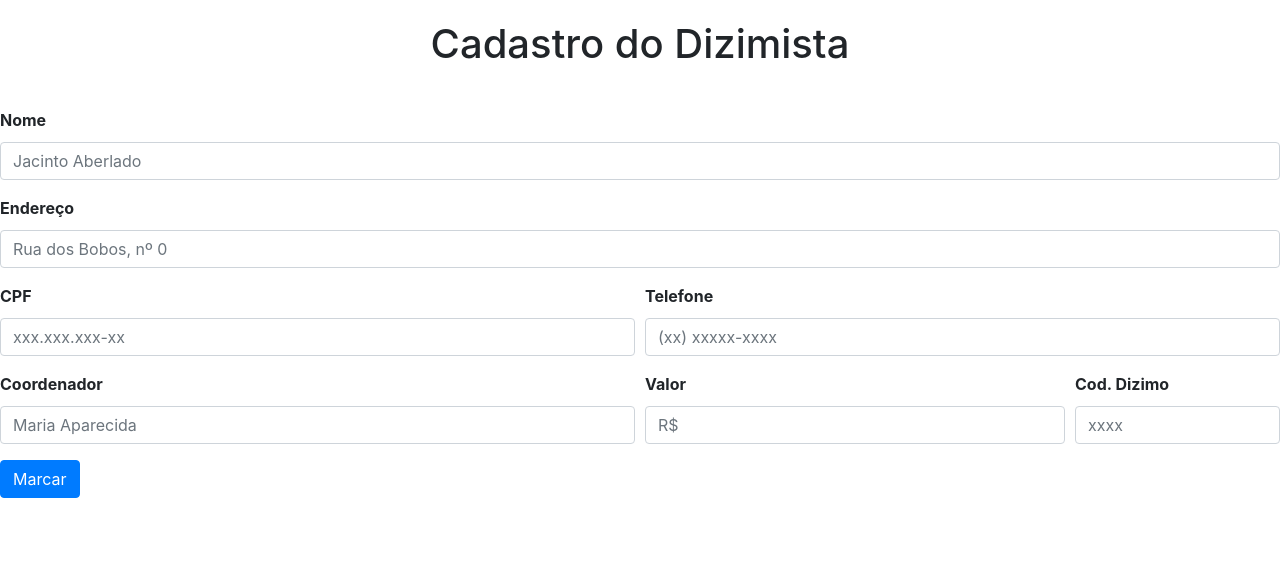
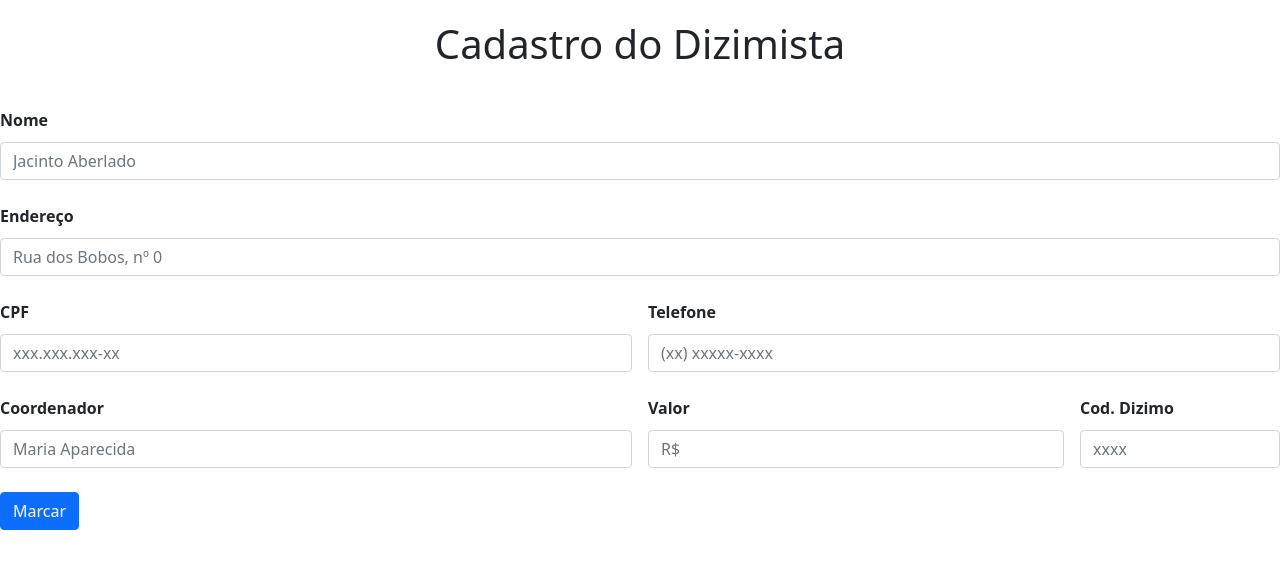
Before and after one commit to DIeesiel/Entrega-TCC, a PHP site: page /menuLateral/dizimistas.php in a window 1280 px wide. Shown: the top 569 px of the page. Run offline with PHP 8.4, Linux system fonts and the light colour scheme.

Commit message:
Menu +- resolvido

```diff
--- a/menuLateral/dizimistas.php
+++ b/menuLateral/dizimistas.php
@@ -1,4 +1,4 @@
-<link rel="stylesheet" href="https://stackpath.bootstrapcdn.com/bootstrap/4.1.3/css/bootstrap.min.css" integrity="sha384-MCw98/SFnGE8fJT3GXwEOngsV7Zt27NXFoaoApmYm81iuXoPkFOJwJ8ERdknLPMO" crossorigin="anonymous">
+<link href="https://cdn.jsdelivr.net/npm/bootstrap@5.0.2/dist/css/bootstrap.min.css" rel="stylesheet" integrity="sha384-EVSTQN3/azprG1Anm3QDgpJLIm9Nao0Yz1ztcQTwFspd3yD65VohhpuuCOmLASjC" crossorigin="anonymous">
 
 <style>
 h1 {
@@ -20,39 +20,43 @@ font-weight: bold;
 
 <h1>Cadastro do Dizimista</h1>
 <form method="post" action="../importacao2.php">
-    <div class="form-group">
+    <div class="col-12">
       <label for="inputAddress">Nome</label>
       <input type="text" name="nome" class="form-control" id="inputAddress" placeholder="Jacinto Aberlado" required>
     </div>
-      <div class="form-group">
+</br>
+      <div class="col-12">
         <label for="inputCity">Endereço</label>
         <input type="text" name="endereco" class="form-control" id="inputCity" placeholder="Rua dos Bobos, nº 0" required>
       </div>
-    <div class="form-row">
-      <div class="form-group col-6">
+</br>
+    <div class="row g-3">
+      <div class="col-6">
         <label for="inputCPF">CPF</label>
         <input type="text" name="cpf" class="form-control" id="inputEmail4" placeholder="xxx.xxx.xxx-xx" maxlength="14" required>
       </div>
-      <div class="form-group col-6">
+      <div class="col-6">
         <label for="inputPassword4">Telefone</label>
         <input type="text" name="telefone" class="form-control" id="inputPassword4" placeholder="(xx) xxxxx-xxxx" required>
       </div>
     </div>
-    <div class="form-row">
-      <div class="form-group col-6">
+</br>
+    <div class="row g-3">
+      <div class="col-sm-6">
         <label for="inputCity">Coordenador</label>
         <input type="text" name="coordenador" class="form-control" id="inputCity" placeholder="Maria Aparecida" required>
       </div>
-      <div class="form-group col-4">
+      <div class="col-sm-4">
         <label for="inputEstado">Valor</label>
         <input type="text" name="valor" class="form-control" id="inputCEP" placeholder="R$" required>
       </div>
-      <div class="form-group col-2">
+      <div class="col-sm-2">
         <label for="inputCEP">Cod. Dizimo</label>
         <input type="text" name="codigo" class="form-control" id="inputCEP" maxlength="4" placeholder="xxxx" required>
       </div>
     </div>
-    <button type="submit" class="btn btn-primary" class="butao">Marcar</button>
+</br>
+    <button type="submit" class="btn btn-primary">Marcar</button>
   </form>
 </div>
 </main>
--- a/menuLateral/dizimo.php
+++ b/menuLateral/dizimo.php
@@ -1,4 +1,4 @@
-<link rel="stylesheet" href="https://stackpath.bootstrapcdn.com/bootstrap/4.1.3/css/bootstrap.min.css" integrity="sha384-MCw98/SFnGE8fJT3GXwEOngsV7Zt27NXFoaoApmYm81iuXoPkFOJwJ8ERdknLPMO" crossorigin="anonymous">
+<link href="https://cdn.jsdelivr.net/npm/bootstrap@5.0.2/dist/css/bootstrap.min.css" rel="stylesheet" integrity="sha384-EVSTQN3/azprG1Anm3QDgpJLIm9Nao0Yz1ztcQTwFspd3yD65VohhpuuCOmLASjC" crossorigin="anonymous">
 
 <main>
 
```
Also changed, not shown: menuLateral/index.php (+6 -3 lines).
